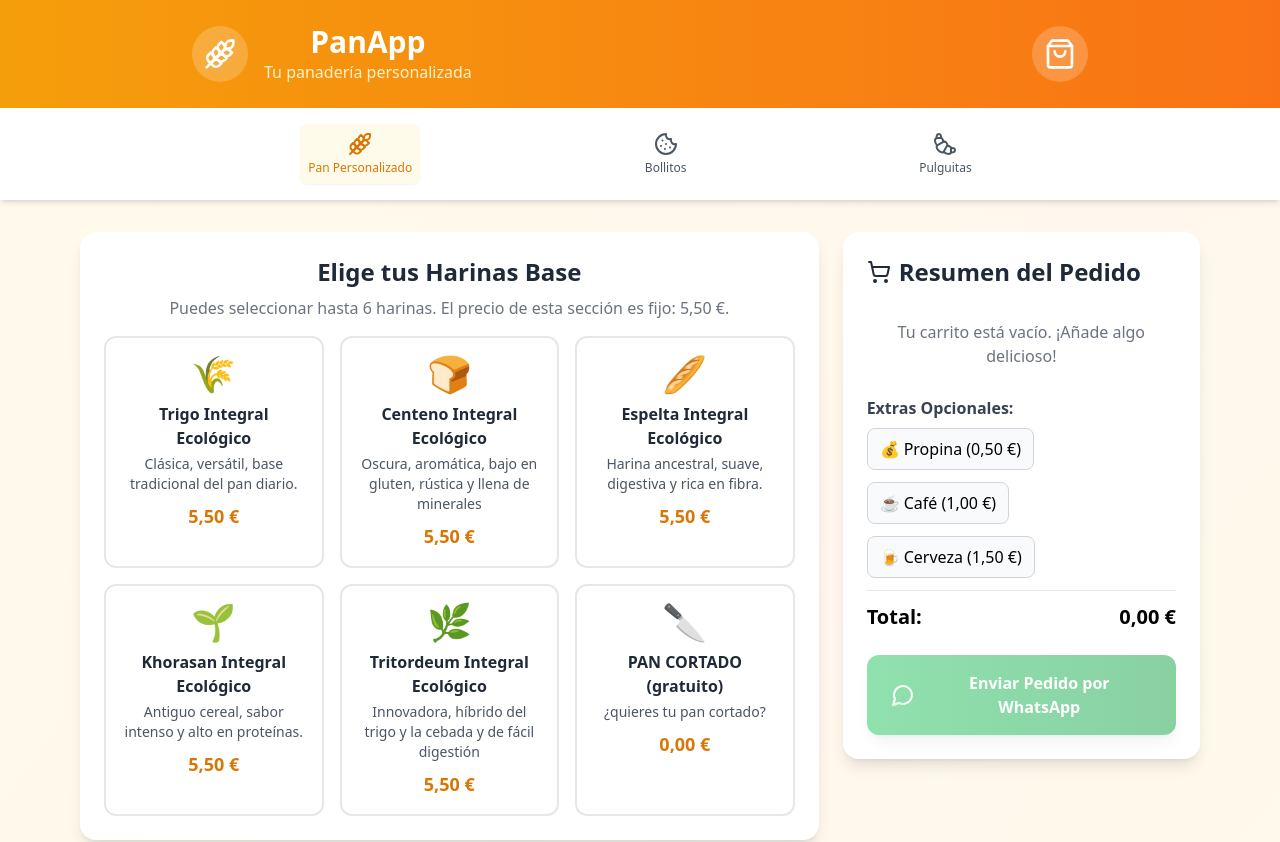
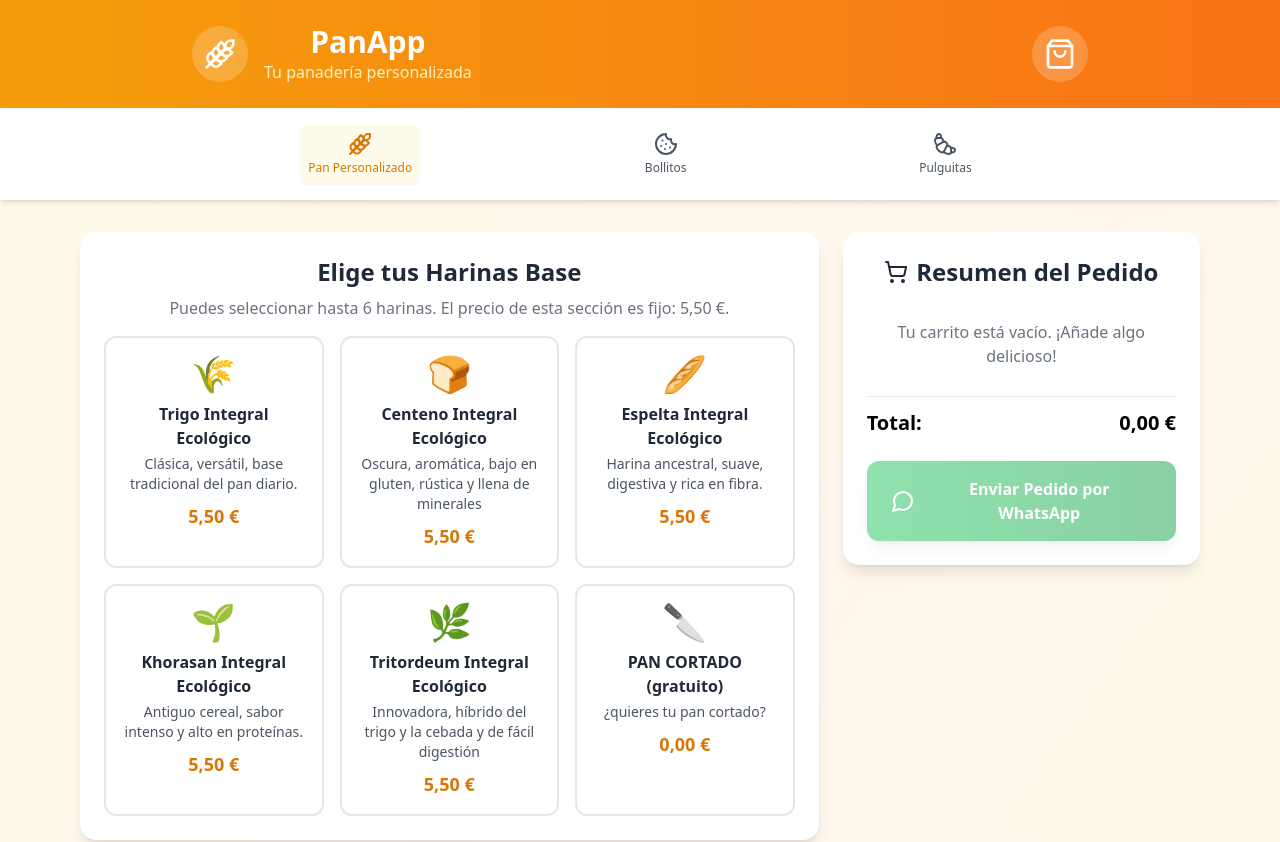
Before and after one commit to ruiznietocom-web/panes4, a React (Create React App) app: page / in a window 1280 px wide. Shown: the top 842 px of the page. Built offline with nearby package versions, Linux system fonts and the light colour scheme.

Commit message:
Update OrderSummary.js

```diff
--- a/src/components/OrderSummary.js
+++ b/src/components/OrderSummary.js
@@ -7,60 +7,42 @@ import { formatPrice } from '../utils/formatPrice';
 const OrderSummary = ({ cartItems, onSendWhatsApp }) => {
   const fixedHarinaPrice = 5.50;
 
-  const optionalExtras = [
-    { id: 'propina', name: 'Propina', price: 0.50, icon: '💰' },
-    { id: 'cafe', name: 'Café', price: 1.00, icon: '☕' },
-    { id: 'cerveza', name: 'Cerveza', price: 1.50, icon: '🍺' },
-  ];
-
-  const [selectedOptionalExtras, setSelectedOptionalExtras] = React.useState([]);
-
-  const toggleOptionalExtra = (extra) => {
-    setSelectedOptionalExtras(prev => {
-      if (prev.includes(extra.id)) return prev.filter(id => id !== extra.id);
-      return [...prev, extra.id];
-    });
-  };
-
   const calculateTotal = () => {
     let total = 0;
+
     const harinasInCart = cartItems.filter(item => item.type === 'harina');
     if (harinasInCart.length > 0) total += fixedHarinaPrice;
 
     cartItems.forEach(item => {
       if (item.type === 'extra') total += item.price;
       else if (item.type === 'bollito') {
-        const bollito = bollitos.find(b => b.id === item.id);
-        if (bollito) total += bollito.price * item.quantity;
+        const b = bollitos.find(b => b.id === item.id);
+        if (b) total += b.price * item.quantity;
       } else if (item.type === 'pulguita') {
-        const pulguita = pulguitas.find(p => p.id === item.id);
-        if (pulguita) total += pulguita.price * item.quantity;
+        const p = pulguitas.find(p => p.id === item.id);
+        if (p) total += p.price * item.quantity;
       }
-    });
-
-    selectedOptionalExtras.forEach(id => {
-      const extra = optionalExtras.find(e => e.id === id);
-      if (extra) total += extra.price;
     });
 
     return total.toFixed(2);
   };
 
   const generateWhatsAppMessage = () => {
-    let message = `🍞 *NUEVO PEDIDO - PanApp* 🍞\n\n`;
-    message += `📋 *Resumen del Pedido:*\n`;
+    let message = `🍞 *NUEVO PEDIDO - PanApp* 🍞\n\n📋 *Resumen del Pedido:*\n`;
 
-    // Harinas (pan personalizado)
     const harinasInCart = cartItems.filter(item => item.type === 'harina');
     if (harinasInCart.length > 0) {
-      const harinaNames = harinasInCart.map(item => {
+      message += `\n🥖 *Pan Personalizado (precio fijo ${formatPrice(fixedHarinaPrice)}):*\n`;
+      harinasInCart.forEach(item => {
         const h = harinas.find(h => h.id === item.id);
-        return h ? h.name : '';
-      }).join(', ');
-      message += `\n🥖 *Pan Personalizado:*\n* Harinas seleccionadas: ${harinaNames} - ${formatPrice(fixedHarinaPrice)}\n`;
+        if (h) {
+          const qty = item.quantity || 1;
+          const priceText = h.price === 0 ? 'gratis' : formatPrice(0);
+          message += `* ${h.name} x${qty} - ${priceText}\n`;
+        }
+      });
     }
 
-    // Extras
     const extrasInCart = cartItems.filter(item => item.type === 'extra');
     if (extrasInCart.length > 0) {
       message += `\n🌟 *Extras añadidos:*\n`;
@@ -69,38 +51,26 @@ const OrderSummary = ({ cartItems, onSendWhatsApp }) => {
       });
     }
 
-    // Bollitos
     const bollitosInCart = cartItems.filter(item => item.type === 'bollito');
     if (bollitosInCart.length > 0) {
       message += `\n🥐 *Bollitos:*\n`;
       bollitosInCart.forEach(item => {
-        const bollito = bollitos.find(b => b.id === item.id);
-        if (bollito) message += `* ${bollito.name} x${item.quantity} - ${formatPrice(bollito.price * item.quantity)}\n`;
+        const b = bollitos.find(b => b.id === item.id);
+        if (b) message += `* ${b.name} x${item.quantity} - ${formatPrice(b.price * item.quantity)}\n`;
       });
     }
 
-    // Pulguitas
     const pulguitasInCart = cartItems.filter(item => item.type === 'pulguita');
     if (pulguitasInCart.length > 0) {
       message += `\n🥪 *Pulguitas:*\n`;
       pulguitasInCart.forEach(item => {
-        const pulguita = pulguitas.find(p => p.id === item.id);
-        if (pulguita) message += `* ${pulguita.name} x${item.quantity} - ${formatPrice(pulguita.price * item.quantity)}\n`;
-      });
-    }
-
-    // Extras opcionales
-    if (selectedOptionalExtras.length > 0) {
-      message += `\n✨ *Extras opcionales:*\n`;
-      selectedOptionalExtras.forEach(id => {
-        const extra = optionalExtras.find(e => e.id === id);
-        if (extra) message += `* ${extra.name} - ${formatPrice(extra.price)}\n`;
+        const p = pulguitas.find(p => p.id === item.id);
+        if (p) message += `* ${p.name} x${item.quantity} - ${formatPrice(p.price * item.quantity)}\n`;
       });
     }
 
     message += `\n💰 *Total: ${formatPrice(calculateTotal())}*\n\n`;
-    message += `📞 Por favor confirma la disponibilidad y tiempo de preparación.\n`;
-    message += `¡Gracias por elegir PanApp! 🙏`;
+    message += `📞 Por favor confirma la disponibilidad y tiempo de preparación.\n¡Gracias por elegir PanApp! 🙏`;
 
     return encodeURIComponent(message);
   };
@@ -122,11 +92,9 @@ const OrderSummary = ({ cartItems, onSendWhatsApp }) => {
       animate={{ opacity: 1, y: 0 }}
       transition={{ duration: 0.5, delay: 0.4 }}
     >
-      <div className="flex justify-between items-center mb-4">
-        <h2 className="text-2xl font-bold text-gray-800 flex items-center gap-2">
-          <ShoppingCart className="w-6 h-6" /> Resumen del Pedido
-        </h2>
-      </div>
+      <h2 className="text-2xl font-bold text-gray-800 mb-4 flex items-center justify-center gap-2">
+        <ShoppingCart className="w-6 h-6" /> Resumen del Pedido
+      </h2>
 
       <div className="space-y-3 mb-6">
         {isOrderEmpty && (
@@ -135,26 +103,67 @@ const OrderSummary = ({ cartItems, onSendWhatsApp }) => {
           </div>
         )}
 
-        {/* Opcionales */}
-        {optionalExtras.length > 0 && (
+        {/* HARINAS DESGLOSADAS */}
+        {cartItems.filter(item => item.type === 'harina').length > 0 && (
           <div className="space-y-2">
-            <h3 className="font-semibold text-gray-700">Extras Opcionales:</h3>
-            <div className="flex gap-3 flex-wrap">
-              {optionalExtras.map(extra => (
-                <button
-                  key={extra.id}
-                  onClick={() => toggleOptionalExtra(extra)}
-                  className={`flex items-center gap-1 px-3 py-2 rounded-lg border transition ${
-                    selectedOptionalExtras.includes(extra.id)
-                      ? 'bg-yellow-100 border-yellow-400'
-                      : 'bg-gray-50 border-gray-300 hover:bg-gray-100'
-                  }`}
-                >
-                  <span>{extra.icon}</span>
-                  <span>{extra.name} ({formatPrice(extra.price)})</span>
-                </button>
-              ))}
-            </div>
+            <h3 className="font-semibold text-gray-700">Pan Personalizado (precio fijo {formatPrice(fixedHarinaPrice)}):</h3>
+            {cartItems.filter(item => item.type === 'harina').map(item => {
+              const h = harinas.find(h => h.id === item.id);
+              if (!h) return null;
+              return (
+                <div key={h.id} className="flex justify-between items-center p-2 bg-amber-50 rounded-lg">
+                  <span>{h.name} x{item.quantity || 1}</span>
+                  <span>{h.price === 0 ? 'gratis' : formatPrice(0)}</span>
+                </div>
+              )
+            })}
+          </div>
+        )}
+
+        {/* EXTRAS */}
+        {cartItems.filter(item => item.type === 'extra').length > 0 && (
+          <div className="space-y-2">
+            <h3 className="font-semibold text-gray-700">Extras añadidos:</h3>
+            {cartItems.filter(item => item.type === 'extra').map(extra => (
+              <div key={extra.id} className="flex justify-between items-center p-2 bg-green-50 rounded-lg">
+                <span className="flex items-center gap-2">{extra.icon} {extra.name}</span>
+                <span>{formatPrice(extra.price)}</span>
+              </div>
+            ))}
+          </div>
+        )}
+
+        {/* BOLLITOS */}
+        {cartItems.filter(item => item.type === 'bollito').length > 0 && (
+          <div className="space-y-2">
+            <h3 className="font-semibold text-gray-700">Bollitos:</h3>
+            {cartItems.filter(item => item.type === 'bollito').map(item => {
+              const b = bollitos.find(b => b.id === item.id);
+              if (!b) return null;
+              return (
+                <div key={b.id} className="flex justify-between items-center p-2 bg-blue-50 rounded-lg">
+                  <span>{b.image} {b.name} x{item.quantity}</span>
+                  <span>{formatPrice(b.price * item.quantity)}</span>
+                </div>
+              )
+            })}
+          </div>
+        )}
+
+        {/* PULGUITAS */}
+        {cartItems.filter(item => item.type === 'pulguita').length > 0 && (
+          <div className="space-y-2">
+            <h3 className="font-semibold text-gray-700">Pulguitas:</h3>
+            {cartItems.filter(item => item.type === 'pulguita').map(item => {
+              const p = pulguitas.find(p => p.id === item.id);
+              if (!p) return null;
+              return (
+                <div key={p.id} className="flex justify-between items-center p-2 bg-purple-50 rounded-lg">
+                  <span>{p.image} {p.name} x{item.quantity}</span>
+                  <span>{formatPrice(p.price * item.quantity)}</span>
+                </div>
+              )
+            })}
           </div>
         )}
 
@@ -169,7 +178,7 @@ const OrderSummary = ({ cartItems, onSendWhatsApp }) => {
       <motion.button
         onClick={handleSendWhatsApp}
         disabled={isOrderEmpty}
-        className={`w-full bg-gradient-to-r from-green-500 to-green-600 text-white font-bold py-4 px-6 rounded-xl shadow-lg transition-all duration-300 flex items-center justify-center gap-3 ${isOrderEmpty ? 'opacity-50 cursor-not-allowed' : 'hover:shadow-xl hover:scale-[1.01]'}`}
+        className={`w-full bg-gradient-to-r from-green-500 to-green-600 text-white font-bold py-4 px-6 rounded-xl shadow-lg flex items-center justify-center gap-3 ${isOrderEmpty ? 'opacity-50 cursor-not-allowed' : 'hover:shadow-xl hover:scale-[1.01]'}`}
         whileHover={isOrderEmpty ? {} : { scale: 1.02 }}
         whileTap={isOrderEmpty ? {} : { scale: 0.98 }}
       >
```
